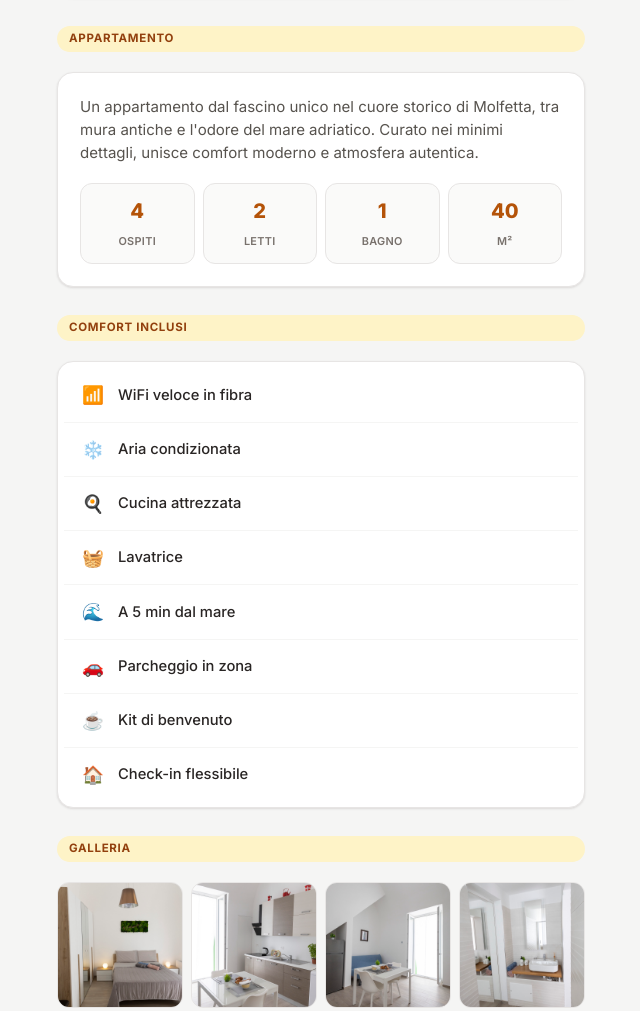
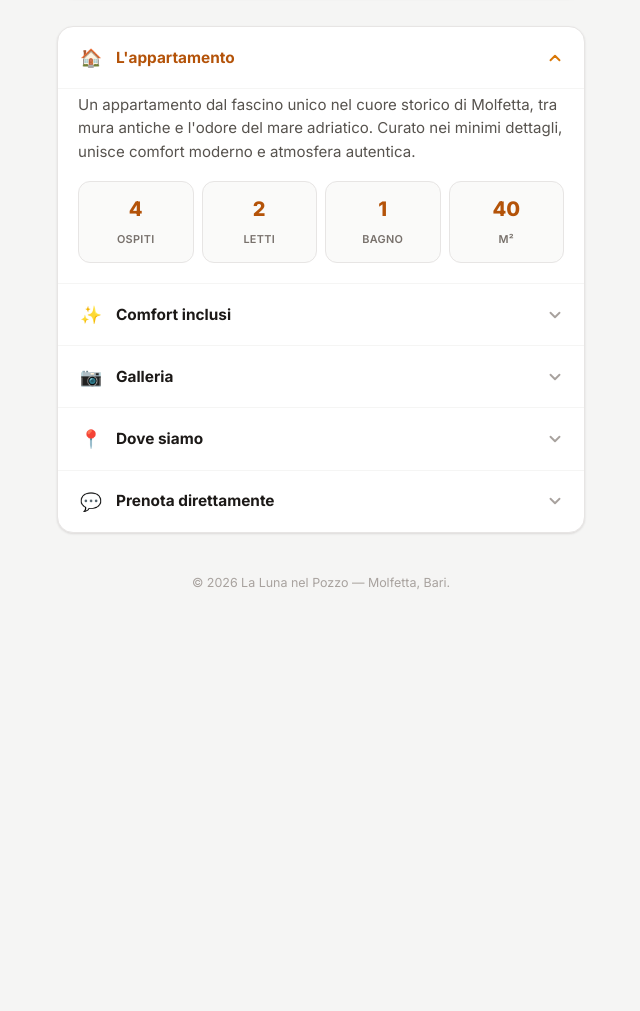
Before and after one commit to iamvinbas/bb-luna-nel-pozzo-elencato, a plain HTML site: page index.html in a window 1280 px wide. Shown: the part 717-1728 px from the top of the page, without its empty margins (319-959 px from the left). After the commit the page ends 1349 px from the top, so only its background shows below. Drawn offline with Linux system fonts and the light colour scheme.

Commit message:
Menu a tendine (accordion) come dimorasorrisoguide
Sostituite le card fisse con <details>/<summary> nativi: riga
icona+titolo+chevron che ruota all'apertura, contenuto che si
espande sotto. Le voci Appartamento, Comfort, Galleria, Dove siamo
e Prenota diventano righe di un unico menu a tendine.

```diff
--- a/css/style.css
+++ b/css/style.css
@@ -75,21 +75,7 @@ a { color: inherit; text-decoration: none; }
 }
 .card-body { padding: 22px; }
 .card-text { color: var(--stone-600); font-size: 0.94rem; padding: 22px 22px 0; }
-
-.section-label {
-  display: inline-block;
-  background: var(--amber-100);
-  color: var(--amber-800);
-  font-size: 0.72rem;
-  font-weight: 700;
-  letter-spacing: 0.06em;
-  text-transform: uppercase;
-  padding: 4px 12px;
-  border-radius: 999px;
-  margin-bottom: 10px;
-}
-
-.list-section { display: flex; flex-direction: column; gap: 10px; }
+.card-text-flush { padding: 0 0 4px; }
 
 /* ===== Welcome card ===== */
 .card-welcome { margin-top: 4px; }
@@ -138,18 +124,19 @@ a { color: inherit; text-decoration: none; }
 .btn-full { width: 100%; }
 
 /* ===== Stat list ===== */
-.stat-list { display: grid; grid-template-columns: repeat(4, 1fr); gap: 8px; padding: 18px 22px 22px; }
+.stat-list { display: grid; grid-template-columns: repeat(4, 1fr); gap: 8px; margin-top: 14px; }
 .stat-item { text-align: center; background: var(--stone-50); border: 1px solid var(--stone-200); border-radius: var(--radius-sm); padding: 12px 6px; }
 .stat-item strong { display: block; font-size: 1.25rem; font-weight: 800; color: var(--amber-700); }
 .stat-item span { font-size: 0.68rem; color: var(--stone-500); font-weight: 600; text-transform: uppercase; letter-spacing: 0.03em; }
 
 /* ===== Row list (dotazioni / distanze) ===== */
-.row-card { padding: 6px; }
+.row-list { display: flex; flex-direction: column; }
+.row-list-bordered { border-top: 1px solid var(--stone-100); margin-top: 4px; }
 .row-item {
   display: flex;
   align-items: center;
   gap: 12px;
-  padding: 13px 16px;
+  padding: 11px 4px;
   border-bottom: 1px solid var(--stone-100);
   font-size: 0.92rem;
   color: var(--stone-800);
@@ -158,7 +145,6 @@ a { color: inherit; text-decoration: none; }
 .row-item:last-child { border-bottom: none; }
 .row-icon { font-size: 1.1rem; width: 26px; text-align: center; flex-shrink: 0; }
 .row-value { margin-left: auto; font-size: 0.82rem; font-weight: 700; color: var(--amber-700); background: var(--amber-50); padding: 3px 10px; border-radius: 999px; }
-.row-card-compact .row-item { padding: 12px 16px; }
 
 /* ===== Mini gallery ===== */
 .mini-gallery { display: grid; grid-template-columns: repeat(4, 1fr); gap: 8px; }
@@ -167,18 +153,53 @@ a { color: inherit; text-decoration: none; }
 .mini-photo:hover img { transform: scale(1.08); }
 
 /* ===== Address / link rows ===== */
-.address-row { display: flex; align-items: center; gap: 12px; padding: 18px 20px; }
+.address-row { display: flex; align-items: center; gap: 12px; padding: 0 4px 4px; }
 .address-text { display: flex; flex-direction: column; gap: 1px; }
 .address-text strong { font-size: 0.94rem; color: var(--stone-900); }
 .address-text span { font-size: 0.8rem; color: var(--stone-500); }
 
-.link-card { padding: 0; }
-.link-card-accent { border-color: var(--emerald-200); background: var(--emerald-50); }
-.link-row { display: flex; align-items: center; gap: 12px; padding: 18px 20px; }
+.link-row {
+  display: flex; align-items: center; gap: 12px;
+  padding: 13px 14px; margin: 0 0 8px; border-radius: var(--radius-sm);
+  border: 1px solid var(--stone-200);
+}
+.link-row-accent { border-color: var(--emerald-200); background: var(--emerald-50); }
 .row-arrow { margin-left: auto; color: var(--amber-600); font-weight: 700; }
-.link-card-accent .row-arrow { color: var(--emerald-600); }
+.link-row-accent .row-arrow { color: var(--emerald-600); }
 
-.note-text { text-align: center; font-size: 0.82rem; color: var(--stone-500); padding: 0 8px; }
+.accordion-pad { padding-top: 4px; }
+.note-text { text-align: center; font-size: 0.82rem; color: var(--stone-500); padding: 0 8px 4px; }
+
+/* ===== Menu a tendine (accordion, <details>/<summary> nativi) ===== */
+.accordion-card { padding: 0; }
+.accordion-item { border-bottom: 1px solid var(--stone-100); }
+.accordion-item:last-child { border-bottom: none; }
+.accordion-item summary {
+  display: flex;
+  align-items: center;
+  gap: 12px;
+  padding: 17px 20px;
+  cursor: pointer;
+  font-weight: 700;
+  font-size: 0.96rem;
+  color: var(--stone-900);
+  list-style: none;
+  -webkit-tap-highlight-color: transparent;
+}
+.accordion-item summary::-webkit-details-marker { display: none; }
+.accordion-item summary::marker { content: ""; }
+.summary-title { flex: 1; }
+.chevron { width: 18px; height: 18px; color: var(--stone-400); flex-shrink: 0; transition: transform 0.22s ease, color 0.22s ease; }
+.accordion-item[open] summary { color: var(--amber-700); }
+.accordion-item[open] summary .chevron { transform: rotate(180deg); color: var(--amber-600); }
+.accordion-item[open] summary { border-bottom: 1px solid var(--stone-100); }
+
+.accordion-body { padding: 4px 20px 20px; animation: accordion-in 0.18s ease; }
+.accordion-body-flush { padding: 14px 20px 20px; }
+@keyframes accordion-in {
+  from { opacity: 0; transform: translateY(-4px); }
+  to { opacity: 1; transform: translateY(0); }
+}
 
 /* ===== Footer ===== */
 .footer { text-align: center; padding: 32px 20px 40px; font-size: 0.78rem; color: var(--stone-400); }
--- a/index.html
+++ b/index.html
@@ -45,11 +45,16 @@
         </div>
       </section>
 
-      <!-- L'APPARTAMENTO -->
-      <section class="list-section">
-        <span class="section-label">Appartamento</span>
-        <div class="card">
-          <p class="card-text">
+      <!-- MENU A TENDINE -->
+      <section class="card accordion-card">
+        <details class="accordion-item" open>
+          <summary>
+            <span class="row-icon">🏠</span>
+            <span class="summary-title">L'appartamento</span>
+            <svg class="chevron" viewBox="0 0 24 24" fill="none" stroke="currentColor" stroke-width="2.5" stroke-linecap="round" stroke-linejoin="round"><polyline points="6 9 12 15 18 9"></polyline></svg>
+          </summary>
+          <div class="accordion-body">
+            <p class="card-text card-text-flush">
               Un appartamento dal fascino unico nel cuore storico di Molfetta,
               tra mura antiche e l'odore del mare adriatico. Curato nei minimi
               dettagli, unisce comfort moderno e atmosfera autentica.
@@ -61,12 +66,16 @@
               <div class="stat-item"><strong>40</strong><span>m²</span></div>
             </div>
           </div>
-      </section>
+        </details>
 
-      <!-- DOTAZIONI -->
-      <section class="list-section">
-        <span class="section-label">Comfort inclusi</span>
-        <div class="card row-card">
+        <details class="accordion-item">
+          <summary>
+            <span class="row-icon">✨</span>
+            <span class="summary-title">Comfort inclusi</span>
+            <svg class="chevron" viewBox="0 0 24 24" fill="none" stroke="currentColor" stroke-width="2.5" stroke-linecap="round" stroke-linejoin="round"><polyline points="6 9 12 15 18 9"></polyline></svg>
+          </summary>
+          <div class="accordion-body accordion-body-flush">
+            <div class="row-list">
               <div class="row-item"><span class="row-icon">📶</span><span>WiFi veloce in fibra</span></div>
               <div class="row-item"><span class="row-icon">❄️</span><span>Aria condizionata</span></div>
               <div class="row-item"><span class="row-icon">🍳</span><span>Cucina attrezzata</span></div>
@@ -76,60 +85,73 @@
               <div class="row-item"><span class="row-icon">☕</span><span>Kit di benvenuto</span></div>
               <div class="row-item"><span class="row-icon">🏠</span><span>Check-in flessibile</span></div>
             </div>
-      </section>
+          </div>
+        </details>
 
-      <!-- GALLERIA -->
-      <section class="list-section" id="galleria">
-        <span class="section-label">Galleria</span>
+        <details class="accordion-item" id="galleria">
+          <summary>
+            <span class="row-icon">📷</span>
+            <span class="summary-title">Galleria</span>
+            <svg class="chevron" viewBox="0 0 24 24" fill="none" stroke="currentColor" stroke-width="2.5" stroke-linecap="round" stroke-linejoin="round"><polyline points="6 9 12 15 18 9"></polyline></svg>
+          </summary>
+          <div class="accordion-body">
             <div class="mini-gallery">
               <div class="mini-photo" data-index="0"><img src="images/gallery-1.jpg" alt="Camera da letto" loading="lazy" /></div>
               <div class="mini-photo" data-index="1"><img src="images/gallery-2.jpg" alt="Cucina con balcone" loading="lazy" /></div>
               <div class="mini-photo" data-index="2"><img src="images/gallery-3.jpg" alt="Soggiorno" loading="lazy" /></div>
               <div class="mini-photo" data-index="3"><img src="images/gallery-4.jpg" alt="Bagno" loading="lazy" /></div>
             </div>
-      </section>
+          </div>
+        </details>
 
-      <!-- DOVE SIAMO -->
-      <section class="list-section">
-        <span class="section-label">Dove siamo</span>
-        <div class="card">
+        <details class="accordion-item">
+          <summary>
+            <span class="row-icon">📍</span>
+            <span class="summary-title">Dove siamo</span>
+            <svg class="chevron" viewBox="0 0 24 24" fill="none" stroke="currentColor" stroke-width="2.5" stroke-linecap="round" stroke-linejoin="round"><polyline points="6 9 12 15 18 9"></polyline></svg>
+          </summary>
+          <div class="accordion-body accordion-body-flush">
             <div class="address-row">
               <span class="row-icon">📍</span>
               <div class="address-text"><strong>Via San Giovanni 12</strong><span>Molfetta, Bari</span></div>
               <a href="https://maps.google.com/?q=Via+San+Giovanni+12,+Molfetta,+Bari" target="_blank" rel="noopener" class="tag tag-link">Apri mappa →</a>
             </div>
-        </div>
-        <div class="card row-card row-card-compact">
+            <div class="row-list row-list-bordered">
               <div class="row-item"><span class="row-icon">🏖</span><span>Porto e spiagge</span><span class="row-value">5 min</span></div>
               <div class="row-item"><span class="row-icon">🍽</span><span>Ristoranti</span><span class="row-value">2 min</span></div>
               <div class="row-item"><span class="row-icon">🌙</span><span>Centro storico</span><span class="row-value">3 min</span></div>
               <div class="row-item"><span class="row-icon">🚂</span><span>Stazione</span><span class="row-value">10 min</span></div>
               <div class="row-item"><span class="row-icon">✈️</span><span>Aeroporto BRI</span><span class="row-value">25 min</span></div>
             </div>
-      </section>
+          </div>
+        </details>
 
-      <!-- PRENOTA -->
-      <section class="list-section" id="prenota">
-        <span class="section-label">Prenota direttamente</span>
-        <div class="card link-card link-card-accent">
-          <a href="https://wa.me/393299866890?text=Ciao!%20Vorrei%20informazioni%20su%20La%20Luna%20nel%20Pozzo%20a%20Molfetta." target="_blank" rel="noopener" class="link-row">
+        <details class="accordion-item" id="prenota">
+          <summary>
+            <span class="row-icon">💬</span>
+            <span class="summary-title">Prenota direttamente</span>
+            <svg class="chevron" viewBox="0 0 24 24" fill="none" stroke="currentColor" stroke-width="2.5" stroke-linecap="round" stroke-linejoin="round"><polyline points="6 9 12 15 18 9"></polyline></svg>
+          </summary>
+          <div class="accordion-body accordion-body-flush">
+            <a href="https://wa.me/393299866890?text=Ciao!%20Vorrei%20informazioni%20su%20La%20Luna%20nel%20Pozzo%20a%20Molfetta." target="_blank" rel="noopener" class="link-row link-row-accent">
               <span class="row-icon">💬</span>
               <div class="address-text"><strong>WhatsApp</strong><span>Risposta entro 1 ora</span></div>
               <span class="row-arrow">→</span>
             </a>
-        </div>
-        <div class="card link-card">
             <a href="mailto:lalunanelpozzo.molfetta@gmail.com?subject=Prenotazione%20La%20Luna%20nel%20Pozzo" class="link-row">
               <span class="row-icon">✉️</span>
               <div class="address-text"><strong>Email</strong><span>lalunanelpozzo.molfetta@gmail.com</span></div>
               <span class="row-arrow">→</span>
             </a>
-        </div>
+            <div class="accordion-pad">
               <p class="note-text">💰 Nessuna commissione Airbnb o Booking — prenotando qui risparmi.</p>
               <div class="chip-row chip-row-center">
                 <a href="https://www.airbnb.it/rooms/1734864830277819884" target="_blank" rel="noopener" class="chip chip-link">🏠 Airbnb</a>
                 <a href="https://www.booking.com/hotel/it/la-luna-nel-pozzo-molfetta.it.html" target="_blank" rel="noopener" class="chip chip-link">🌐 Booking.com</a>
               </div>
+            </div>
+          </div>
+        </details>
       </section>
     </main>
 
```
Also changed, not shown: js/main.js (+16 -0 lines), 1 other file. Lines whose indentation alone changed are shown as unchanged.
